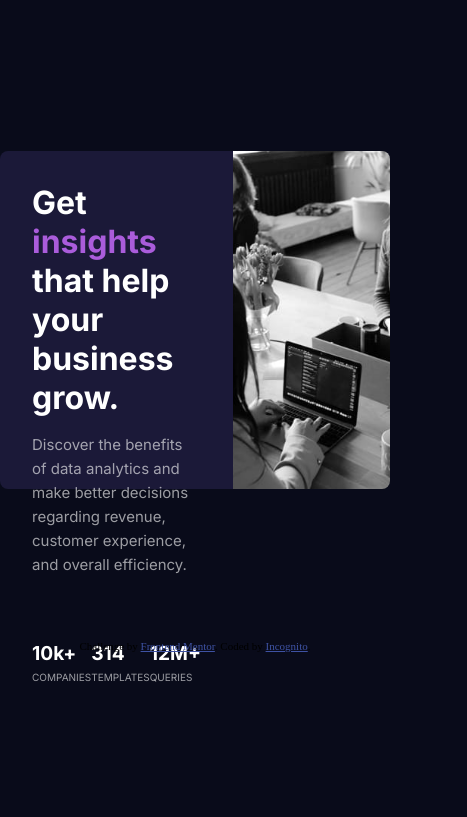
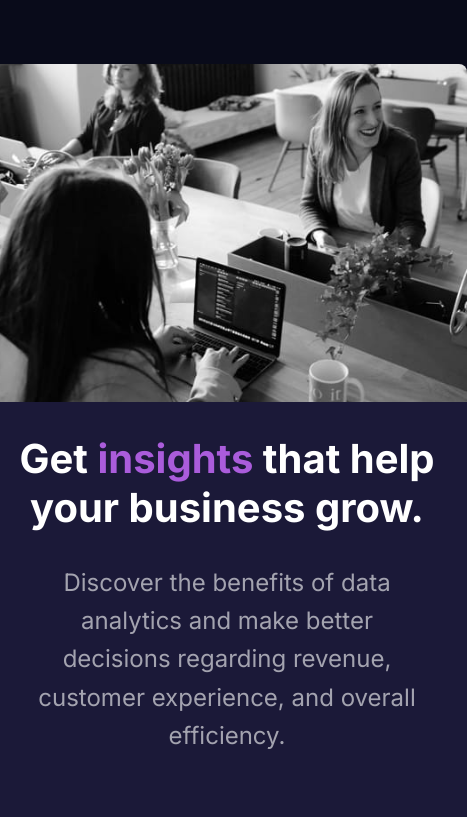
Before and after one commit to Incognito234/statsPreview, a plain HTML site: page index.html in a window 390 px wide. Shown: the top 817 px of the page, 467 px wide, since content can reach past the window. Drawn offline with Linux system fonts and the light colour scheme.

Commit message:
Modded Commit

```diff
--- a/index.html
+++ b/index.html
@@ -7,7 +7,7 @@
 
   <link rel="icon" type="image/png" sizes="32x32" href="./images/favicon-32x32.png">
   <link rel="stylesheet" href="css/style.css">
-  <link rel="stylesheet" media="screen and (max-width: 768)" href="css/mobile.css">
+  <link rel="stylesheet" media="screen and (max-width: 768px)" href="css/mobile.css">
   <title>Frontend Mentor | Stats preview card component</title>
 </head>
 <body>
```
